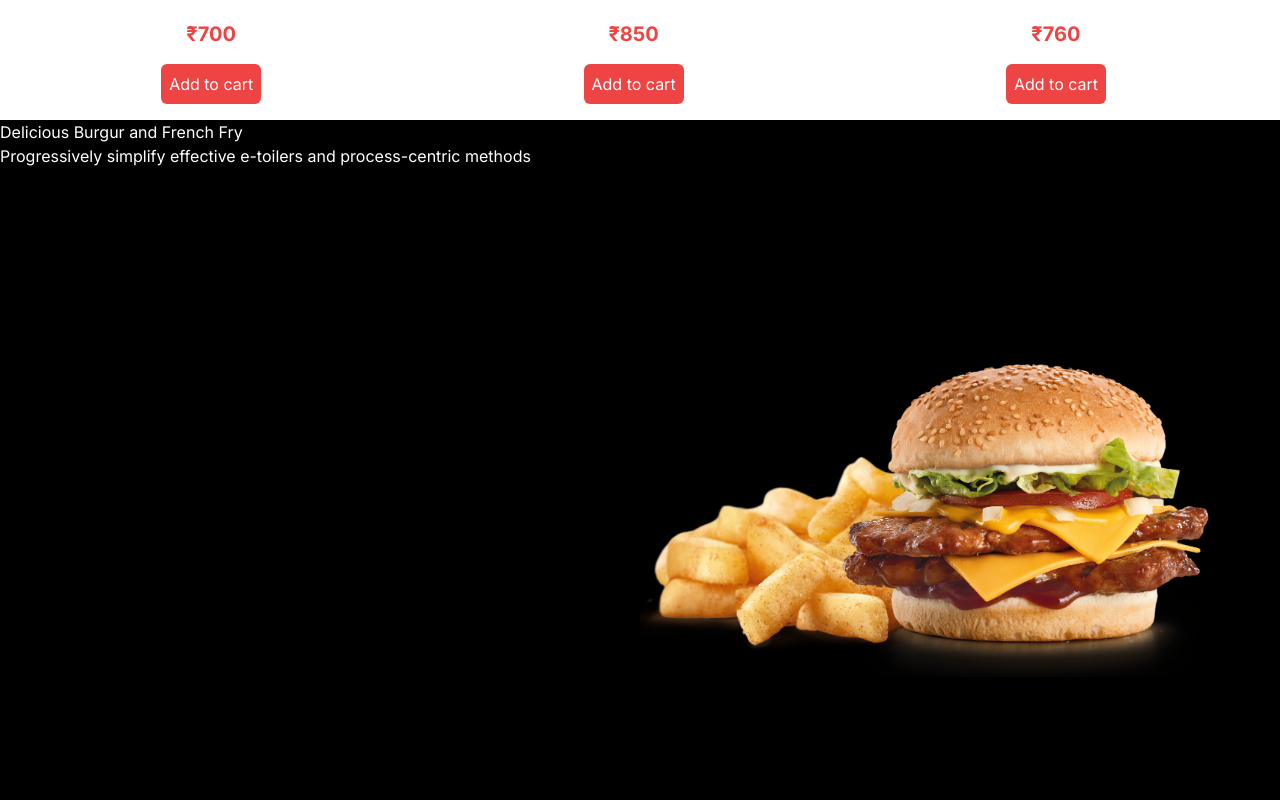
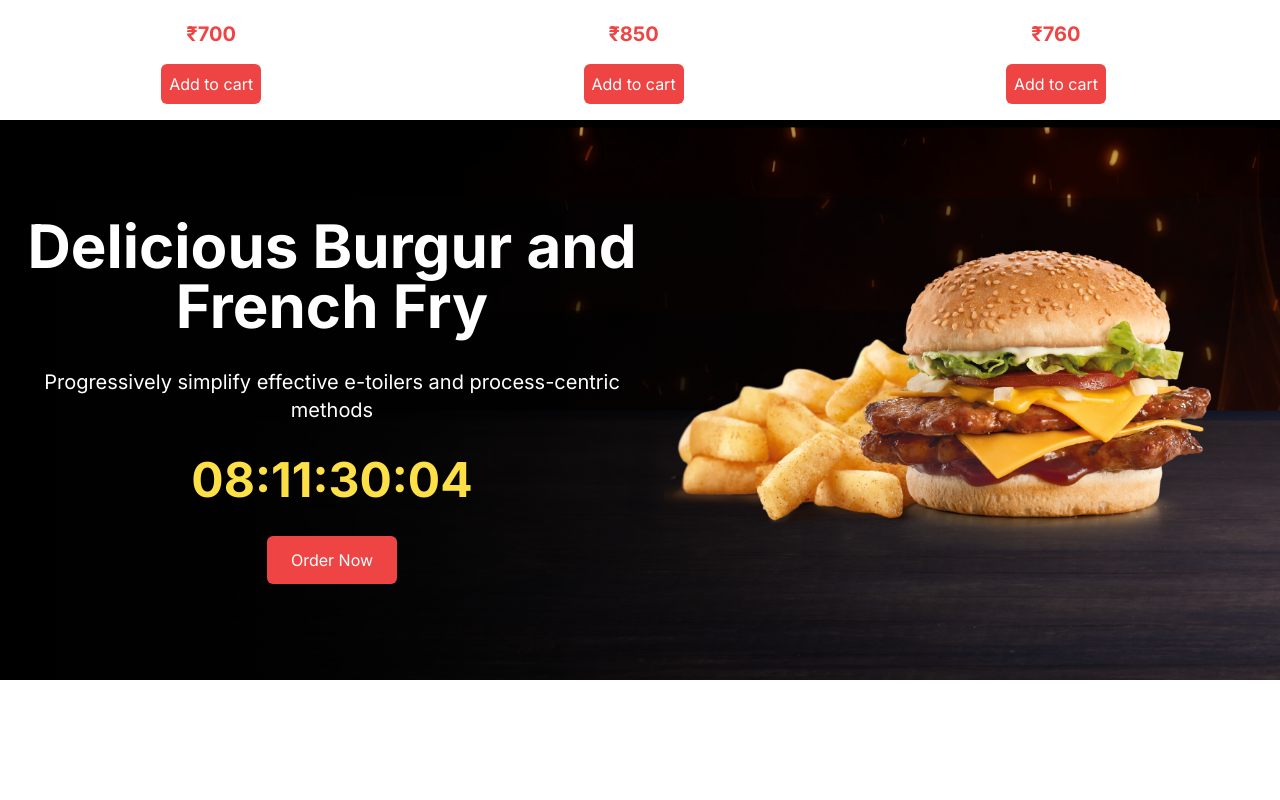
Before and after one commit to NishivSingh/restaurant-website, a Next.js app: page / in a window 1280 px wide. Shown: the part 1200-2000 px from the top of the page. Built offline with nearby package versions, Linux system fonts and the light colour scheme.

Commit message:
Added offer component in homepage

```diff
--- a/package.json
+++ b/package.json
@@ -18,6 +18,7 @@
     "next": "13.4.10",
     "postcss": "8.4.26",
     "react": "18.2.0",
+    "react-countdown": "^2.3.5",
     "react-dom": "18.2.0",
     "tailwindcss": "3.3.3",
     "typescript": "5.1.6"
--- /dev/null
+++ b/src/components/CountDown.tsx
@@ -0,0 +1,16 @@
+"use client";
+import React from "react";
+import Countdown from "react-countdown";
+
+const endingDate = new Date("2023-07-30");
+
+const CountDown = () => {
+  return (
+    <Countdown
+      date={endingDate}
+      className="font-bold text-yellow-300 text-5xl"
+    />
+  );
+};
+
+export default CountDown;
--- a/src/components/Offer.tsx
+++ b/src/components/Offer.tsx
@@ -1,15 +1,22 @@
 import React from "react";
 import Image from "next/image";
+import CountDown from "./CountDown";
 
 const Offer = () => {
   return (
-    <div className="bg-black h-screen flex flex-col md:flex-row">
+    <div className="bg-black h-screen flex flex-col md:flex-row md:justify-between md:bg-[url('/offerBg.png')] md:h-[70vh]">
       {/* Text Container  */}
-      <div className="flex-1 text-white">
-        <h1 className="">Delicious Burgur and French Fry</h1>
-        <p className="">
+      <div className="flex-1 text-white flex flex-col gap-8 p-6 justify-center items-center text-center">
+        <h1 className="font-bold text-5xl xl:text-6xl">
+          Delicious Burgur and French Fry
+        </h1>
+        <p className="xl:text-xl">
           Progressively simplify effective e-toilers and process-centric methods
         </p>
+        <CountDown />
+        <button className="p-4 bg-red-500 text-white rounded-md py-3 px-6">
+          Order Now
+        </button>
       </div>
 
       {/* Image Container  */}
```
Also changed, not shown: 1 other file (tests, documents, lock files or other folders).
